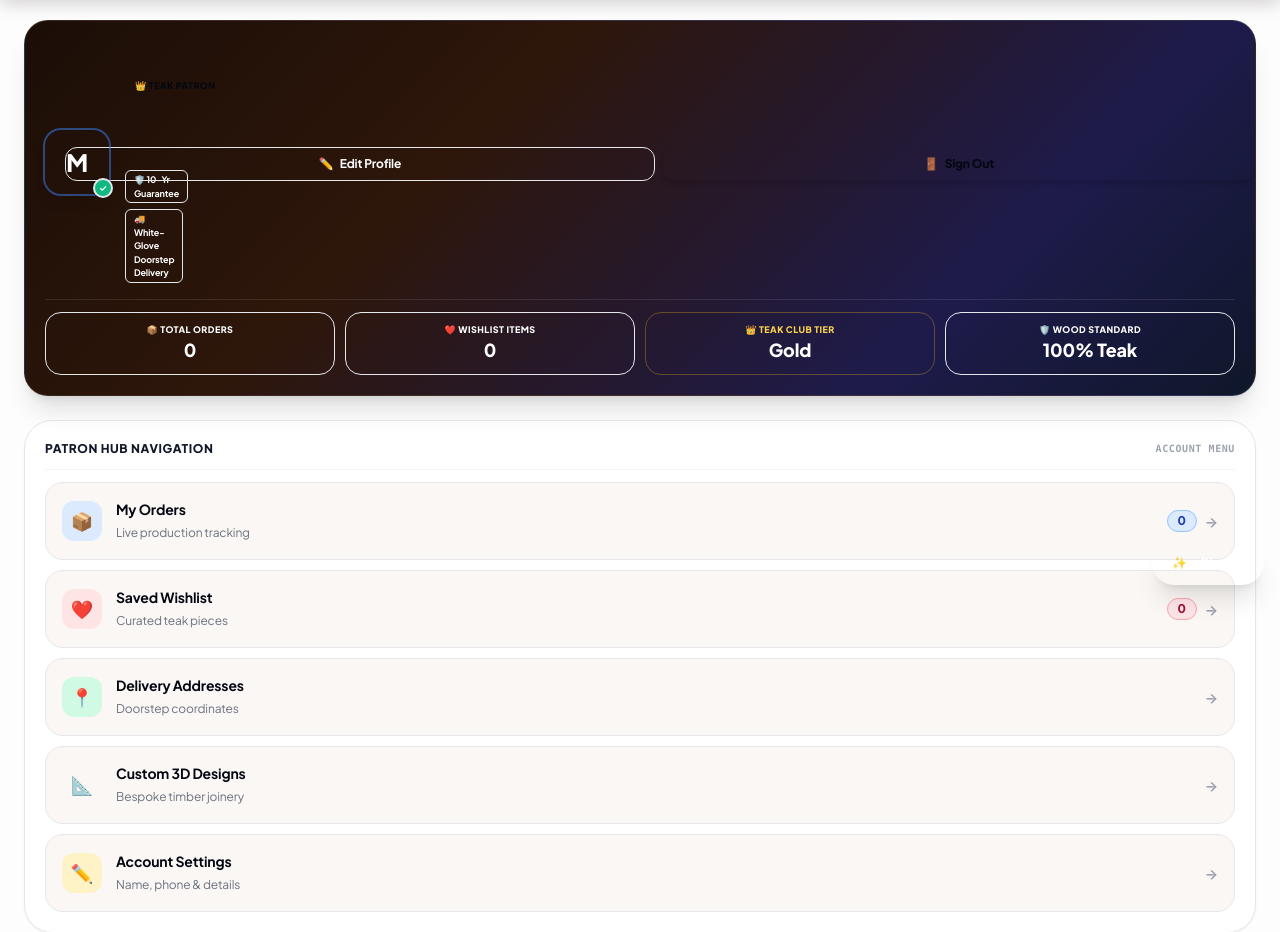
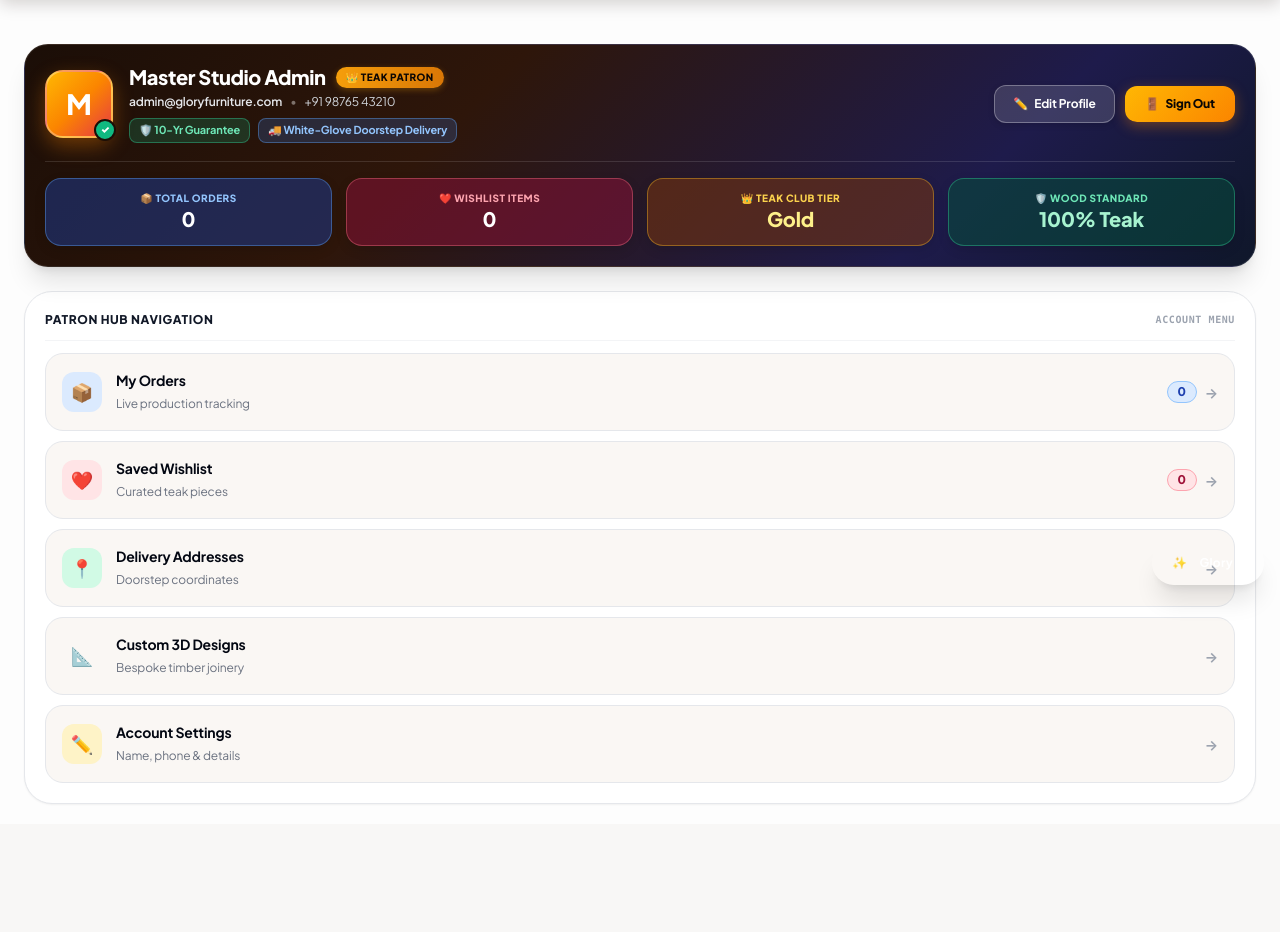
Before and after one commit to ganeshmugada863/Glory-Furniture-Hub, a Django app: page /profile/ in a window 1280 px wide. Shown: the part 135-1067 px from the top of the page. After the commit the page ends 939 px from the top, so only its background shows below. Run offline with Django 5.2, Linux system fonts and the light colour scheme; a user stored in the database is signed in; data comes from the database, SQL or seed files in the repository.

Commit message:
fix(profile): align hero card layout, button flex constraints, and badge wrapping

```diff
--- a/templates/accounts/profile.html
+++ b/templates/accounts/profile.html
@@ -24,6 +24,60 @@
 {% block content %}
 <div class="w-full max-w-3xl mx-auto px-3 sm:px-6 py-5 sm:py-8 space-y-6 font-sans">
 
+  <style>
+    .patron-hero-wrap {
+      display: flex;
+      flex-direction: column;
+      gap: 16px;
+    }
+    @media (min-width: 640px) {
+      .patron-hero-wrap {
+        flex-direction: row;
+        align-items: center;
+        justify-content: space-between;
+        gap: 20px;
+      }
+    }
+    .patron-hero-info {
+      display: flex;
+      align-items: center;
+      gap: 16px;
+      min-width: 0;
+      flex: 1 1 auto;
+    }
+    .patron-hero-actions {
+      display: flex;
+      align-items: center;
+      gap: 10px;
+      flex-shrink: 0;
+      width: 100%;
+    }
+    @media (min-width: 640px) {
+      .patron-hero-actions {
+        width: auto;
+      }
+    }
+    .patron-hero-actions a {
+      flex: 1;
+    }
+    @media (min-width: 640px) {
+      .patron-hero-actions a {
+        flex: 0 0 auto;
+      }
+    }
+    .patron-stat-grid {
+      display: grid;
+      grid-template-columns: repeat(2, minmax(0, 1fr));
+      gap: 10px;
+    }
+    @media (min-width: 640px) {
+      .patron-stat-grid {
+        grid-template-columns: repeat(4, minmax(0, 1fr));
+        gap: 14px;
+      }
+    }
+  </style>
+
   <!-- LUXURY PATRON HERO CARD -->
   <div class="rounded-3xl p-5 sm:p-7 text-white shadow-xl relative overflow-hidden border border-white/10"
        style="background: linear-gradient(135deg, #1b0e07 0%, #2e160a 35%, #1e1b4b 75%, #0f172a 100%);">
@@ -33,27 +87,29 @@
     <div class="absolute right-1/3 -bottom-16 w-80 h-80 bg-indigo-500/25 rounded-full blur-3xl pointer-events-none"></div>
     <div class="absolute -left-10 bottom-0 w-48 h-48 bg-emerald-500/15 rounded-full blur-2xl pointer-events-none"></div>
 
-    <div class="relative z-10 flex flex-col sm:flex-row sm:items-center justify-between gap-5">
+    <div class="relative z-10 patron-hero-wrap">
 
       <!-- Avatar & Info -->
-      <div class="flex items-center gap-3.5 sm:gap-4 min-w-0">
+      <div class="patron-hero-info">
         <!-- Glowing Avatar -->
-        <div class="relative shrink-0">
-          <div class="w-16 h-16 sm:w-18 sm:h-18 rounded-2xl bg-gradient-to-tr from-[#FFB703] via-[#FB8500] to-[#E63946] text-white flex items-center justify-center text-2xl font-black shadow-lg ring-2 ring-white/20">
+        <div class="relative shrink-0" style="flex-shrink: 0;">
+          <div style="width: 68px; height: 68px; border-radius: 18px; background: linear-gradient(135deg, #FFB703 0%, #FB8500 50%, #E63946 100%); color: #FFFFFF; font-size: 28px; font-weight: 900; display: flex; align-items: center; justify-content: center; box-shadow: 0 8px 20px rgba(251, 133, 0, 0.35); border: 2.5px solid rgba(255, 255, 255, 0.3);">
             {{ user_initial|default:"P" }}
           </div>
-          <span class="absolute -bottom-1 -right-1 w-5 h-5 rounded-full bg-emerald-500 border-2 border-[#1b0e07] flex items-center justify-center text-[9px] text-white font-bold" title="Verified Patron">
+          <span style="position: absolute; bottom: -3px; right: -3px; width: 22px; height: 22px; border-radius: 50%; background-color: #10B981; border: 2px solid #1b0e07; display: flex; align-items: center; justify-content: center; font-size: 10px; color: #FFFFFF; font-weight: 900;" title="Verified Patron">
             ✓
           </span>
         </div>
 
-        <div class="space-y-1 min-w-0 flex-1">
-          <div class="flex items-center gap-2 flex-wrap">
-            <h1 class="text-lg sm:text-xl font-black text-white tracking-tight truncate">{{ customer_name|default:"Valued Patron" }}</h1>
+        <div style="display: flex; flex-direction: column; gap: 4px; min-width: 0; flex: 1 1 auto;">
+          <div style="display: flex; align-items: center; gap: 10px; flex-wrap: wrap;">
+            <h1 style="font-size: 20px; font-weight: 900; color: #FFFFFF; letter-spacing: -0.02em; margin: 0; line-height: 1.2;">
+              {{ customer_name|default:"Valued Patron" }}
+            </h1>
 
             {% if auth_provider == 'google' %}
-            <span class="inline-flex items-center gap-1 px-2 py-0.5 rounded-full text-[9px] font-black uppercase tracking-wider bg-white text-gray-900 shadow-sm border border-gray-200 shrink-0">
-              <svg class="w-3 h-3" viewBox="0 0 24 24">
+            <span style="display: inline-flex; align-items: center; gap: 5px; padding: 3px 10px; border-radius: 9999px; font-size: 10px; font-weight: 800; text-transform: uppercase; letter-spacing: 0.04em; background: #FFFFFF; color: #1F2937; box-shadow: 0 2px 6px rgba(0,0,0,0.15); white-space: nowrap; flex-shrink: 0;">
+              <svg style="width: 12px; height: 12px;" viewBox="0 0 24 24">
                 <path fill="#4285F4" d="M22.56 12.25c0-.78-.07-1.53-.2-2.25H12v4.26h5.92c-.26 1.37-1.04 2.53-2.21 3.31v2.77h3.57c2.08-1.92 3.28-4.74 3.28-8.09z"/>
                 <path fill="#34A853" d="M12 23c2.97 0 5.46-.98 7.28-2.66l-3.57-2.77c-.98.66-2.23 1.06-3.71 1.06-2.86 0-5.29-1.93-6.16-4.53H2.18v2.84C3.99 20.53 7.7 23 12 23z"/>
                 <path fill="#FBBC05" d="M5.84 14.09c-.22-.66-.35-1.36-.35-2.09s.13-1.43.35-2.09V7.06H2.18C1.43 8.55 1 10.22 1 12s.43 3.45 1.18 4.94l2.85-2.22.81-.63z"/>
@@ -62,25 +118,25 @@
               <span>Google Verified</span>
             </span>
             {% else %}
-            <span class="inline-flex items-center gap-1 px-2.5 py-0.5 rounded-full text-[9px] font-black uppercase tracking-wider bg-gradient-to-r from-amber-400 to-amber-500 text-gray-950 shadow-sm shrink-0">
+            <span style="display: inline-flex; align-items: center; gap: 5px; padding: 3px 10px; border-radius: 9999px; font-size: 10px; font-weight: 900; text-transform: uppercase; letter-spacing: 0.04em; background: linear-gradient(90deg, #F59E0B, #D97706); color: #0A0604; box-shadow: 0 2px 6px rgba(245, 158, 11, 0.3); white-space: nowrap; flex-shrink: 0;">
               👑 Teak Patron
             </span>
             {% endif %}
           </div>
 
-          <p class="text-[11px] text-gray-300 flex items-center gap-2 flex-wrap truncate">
-            <span class="text-gray-200 font-semibold truncate">{{ customer_email|default:"customer@gloryfurniture.com" }}</span>
+          <p style="font-size: 12px; color: #D1D5DB; margin: 0; display: flex; align-items: center; gap: 8px; flex-wrap: wrap;">
+            <span style="color: #E5E7EB; font-weight: 600;">{{ customer_email|default:"customer@gloryfurniture.com" }}</span>
             {% if customer_phone %}
-            <span class="text-white/40">&bull;</span>
-            <span class="text-gray-300">{{ customer_phone }}</span>
+            <span style="color: rgba(255,255,255,0.4);">&bull;</span>
+            <span style="color: #D1D5DB;">{{ customer_phone }}</span>
             {% endif %}
           </p>
 
-          <div class="flex items-center gap-1.5 pt-0.5 flex-wrap">
-            <span class="px-2 py-0.5 rounded-md bg-emerald-500/20 text-emerald-300 border border-emerald-500/30 text-[9px] font-bold">
+          <div style="display: flex; align-items: center; gap: 8px; margin-top: 3px; flex-wrap: wrap;">
+            <span style="display: inline-flex; align-items: center; gap: 4px; padding: 3px 9px; border-radius: 8px; font-size: 11px; font-weight: 700; background: rgba(16, 185, 129, 0.2); color: #6EE7B7; border: 1px solid rgba(52, 211, 153, 0.4); white-space: nowrap;">
               🛡️ 10-Yr Guarantee
             </span>
-            <span class="px-2 py-0.5 rounded-md bg-blue-500/20 text-blue-300 border border-blue-500/30 text-[9px] font-bold">
+            <span style="display: inline-flex; align-items: center; gap: 4px; padding: 3px 9px; border-radius: 8px; font-size: 11px; font-weight: 700; background: rgba(59, 130, 246, 0.2); color: #93C5FD; border: 1px solid rgba(96, 165, 250, 0.4); white-space: nowrap;">
               🚚 White-Glove Doorstep Delivery
             </span>
           </div>
@@ -88,12 +144,16 @@
       </div>
 
       <!-- Action Buttons (Sign out & Edit) -->
-      <div class="flex items-center gap-2 shrink-0 w-full sm:w-auto pt-1 sm:pt-0">
-        <a href="{% url 'customer_edit_profile' %}" class="flex-1 sm:flex-initial text-center px-3.5 py-2 rounded-xl bg-white/15 hover:bg-white/25 text-white text-xs font-bold border border-white/25 transition-all shadow-sm active-tap flex items-center justify-center gap-1.5">
+      <div class="patron-hero-actions">
+        <a href="{% url 'customer_edit_profile' %}"
+           class="active-tap"
+           style="display: inline-flex; align-items: center; justify-content: center; gap: 6px; padding: 9px 18px; border-radius: 12px; background: rgba(255, 255, 255, 0.14); border: 1.5px solid rgba(255, 255, 255, 0.3); color: #FFFFFF; font-size: 12px; font-weight: 700; text-decoration: none; white-space: nowrap; box-shadow: 0 2px 6px rgba(0,0,0,0.15); transition: all 0.2s;">
           <span>✏️</span>
           <span>Edit Profile</span>
         </a>
-        <a href="{% url 'logout' %}" class="flex-1 sm:flex-initial text-center px-4 py-2 rounded-xl bg-gradient-to-r from-[#FFB703] to-[#FB8500] text-gray-950 text-xs font-black transition-all shadow-md active-tap flex items-center justify-center gap-1.5">
+        <a href="{% url 'logout' %}"
+           class="active-tap"
+           style="display: inline-flex; align-items: center; justify-content: center; gap: 6px; padding: 9px 20px; border-radius: 12px; background: linear-gradient(135deg, #FFB703 0%, #FB8500 100%) !important; color: #0A0604 !important; font-size: 12px; font-weight: 900; text-decoration: none; white-space: nowrap; box-shadow: 0 4px 14px rgba(251, 133, 0, 0.35); transition: all 0.2s;">
           <span>🚪</span>
           <span>Sign Out</span>
         </a>
@@ -101,22 +161,22 @@
     </div>
 
     <!-- Stat Chips Bar (2x2 on mobile, 4 in a row on desktop) -->
-    <div class="mt-4 pt-3 border-t border-white/10 grid grid-cols-2 sm:grid-cols-4 gap-2.5 text-center">
-      <div class="p-2.5 rounded-2xl bg-blue-900/50 border border-blue-400/30">
-        <span class="text-[9px] text-blue-300 font-extrabold uppercase tracking-wider block">📦 Total Orders</span>
-        <span class="text-base sm:text-lg font-black text-white">{{ orders_count|default:0 }}</span>
+    <div class="patron-stat-grid" style="margin-top: 18px; padding-top: 16px; border-top: 1px solid rgba(255, 255, 255, 0.12); text-align: center;">
+      <div style="padding: 12px 14px; border-radius: 16px; background: rgba(30, 58, 138, 0.55); border: 1.5px solid rgba(96, 165, 250, 0.4); box-shadow: 0 4px 12px rgba(0,0,0,0.12);">
+        <span style="font-size: 10px; color: #93C5FD; font-weight: 800; text-transform: uppercase; letter-spacing: 0.05em; display: block; margin-bottom: 2px;">📦 Total Orders</span>
+        <span style="font-size: 20px; font-weight: 900; color: #FFFFFF; line-height: 1.1;">{{ orders_count|default:0 }}</span>
       </div>
-      <div class="p-2.5 rounded-2xl bg-rose-900/50 border border-rose-400/30">
-        <span class="text-[9px] text-rose-300 font-extrabold uppercase tracking-wider block">❤️ Wishlist Items</span>
-        <span class="text-base sm:text-lg font-black text-white">{{ wishlist_count|default:0 }}</span>
+      <div style="padding: 12px 14px; border-radius: 16px; background: rgba(136, 19, 55, 0.55); border: 1.5px solid rgba(251, 113, 133, 0.4); box-shadow: 0 4px 12px rgba(0,0,0,0.12);">
+        <span style="font-size: 10px; color: #FDA4AF; font-weight: 800; text-transform: uppercase; letter-spacing: 0.05em; display: block; margin-bottom: 2px;">❤️ Wishlist Items</span>
+        <span style="font-size: 20px; font-weight: 900; color: #FFFFFF; line-height: 1.1;">{{ wishlist_count|default:0 }}</span>
       </div>
-      <div class="p-2.5 rounded-2xl bg-amber-900/50 border border-amber-400/30">
-        <span class="text-[9px] text-amber-300 font-extrabold uppercase tracking-wider block">👑 Teak Club Tier</span>
-        <span class="text-base sm:text-lg font-black text-amber-200">Gold</span>
+      <div style="padding: 12px 14px; border-radius: 16px; background: rgba(120, 53, 15, 0.55); border: 1.5px solid rgba(251, 191, 36, 0.4); box-shadow: 0 4px 12px rgba(0,0,0,0.12);">
+        <span style="font-size: 10px; color: #FCD34D; font-weight: 800; text-transform: uppercase; letter-spacing: 0.05em; display: block; margin-bottom: 2px;">👑 Teak Club Tier</span>
+        <span style="font-size: 20px; font-weight: 900; color: #FEF08A; line-height: 1.1;">Gold</span>
       </div>
-      <div class="p-2.5 rounded-2xl bg-emerald-900/50 border border-emerald-400/30">
-        <span class="text-[9px] text-emerald-300 font-extrabold uppercase tracking-wider block">🛡️ Wood Standard</span>
-        <span class="text-base sm:text-lg font-black text-emerald-300">100% Teak</span>
+      <div style="padding: 12px 14px; border-radius: 16px; background: rgba(6, 78, 59, 0.55); border: 1.5px solid rgba(52, 211, 153, 0.4); box-shadow: 0 4px 12px rgba(0,0,0,0.12);">
+        <span style="font-size: 10px; color: #6EE7B7; font-weight: 800; text-transform: uppercase; letter-spacing: 0.05em; display: block; margin-bottom: 2px;">🛡️ Wood Standard</span>
+        <span style="font-size: 20px; font-weight: 900; color: #A7F3D0; line-height: 1.1;">100% Teak</span>
       </div>
     </div>
   </div>
```
